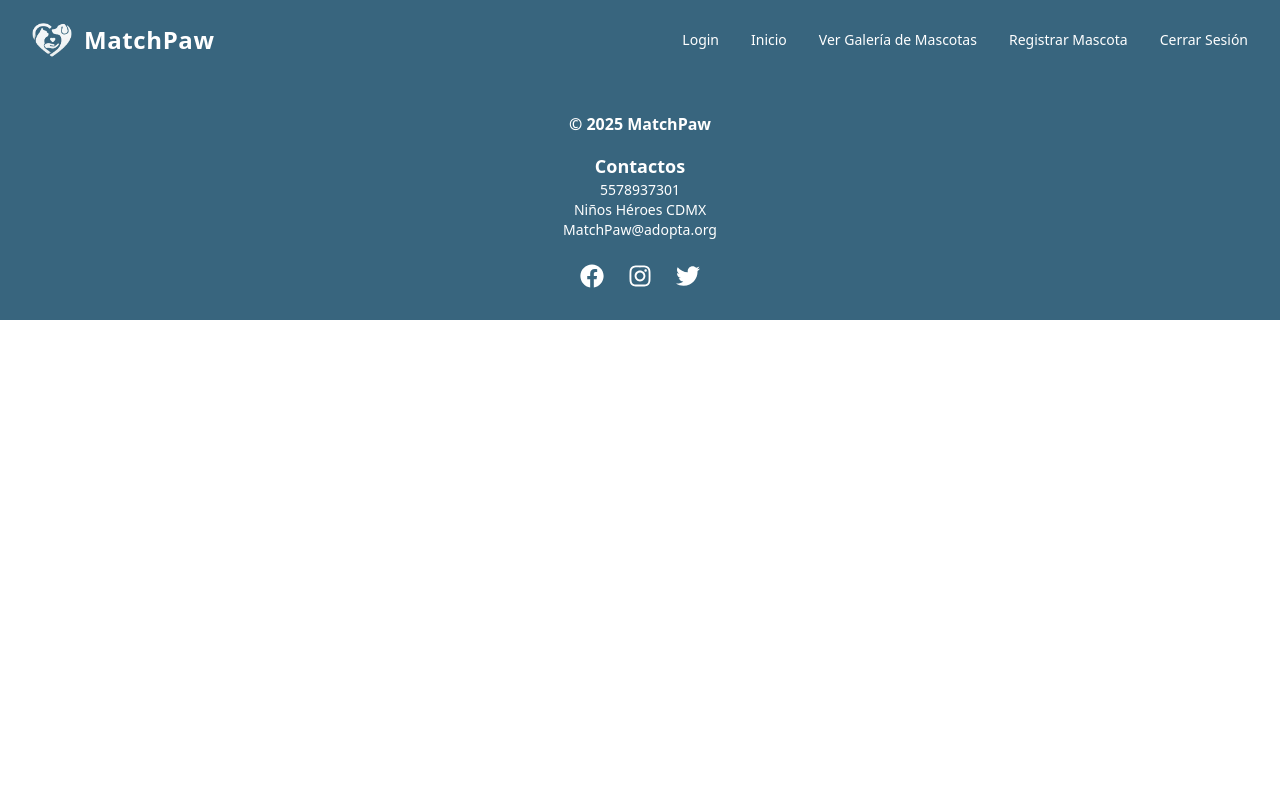
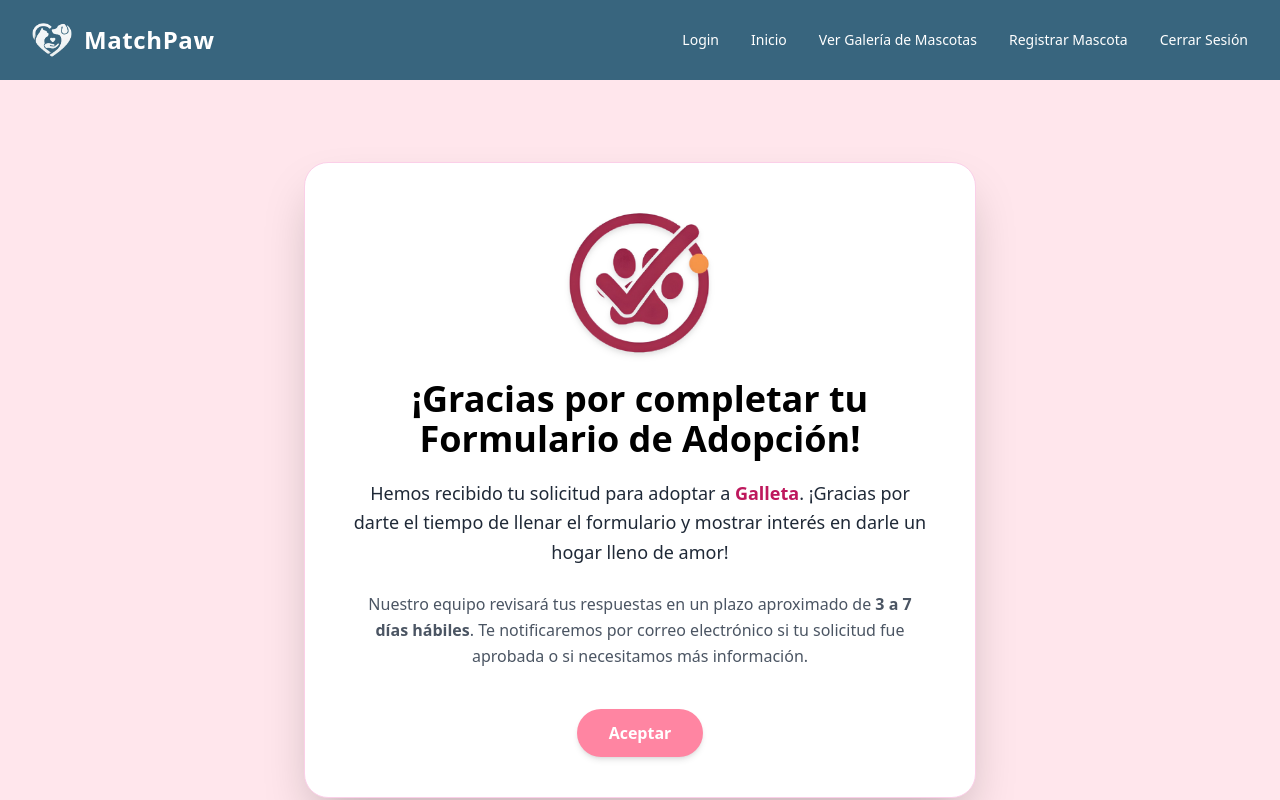
Before and after one commit to andreauxue/AdoptaMascota, a React (Vite) app in the folder Aplicacion/frontend/: page /formulario-recibido in a window 1280 px wide. Shown: the top 800 px of the page. Built offline with nearby package versions, Linux system fonts and the light colour scheme.

Commit message:
pantalla de Formulario de Adopción recibido

```diff
--- a/Aplicacion/frontend/src/App.jsx
+++ b/Aplicacion/frontend/src/App.jsx
@@ -9,7 +9,7 @@ import Login from "./pages/Login";
 import Register from "./pages/Register";
 import DetallesMascota from "./pages/DetallesMascota";
 import FormularioAdopcion from "./pages/FormularioAdopcion";
-
+import FormularioRecibido from "./pages/FormularioRecibido";
 
 export default function App() {
   return (
@@ -26,6 +26,7 @@ export default function App() {
             <Route path="/register" element={<Register/>}/>
             <Route path="/mascota/galleta" element={<DetallesMascota />} />
             <Route path="/formulario-adopcion" element={<FormularioAdopcion />} />
+            <Route path="/formulario-recibido" element={<FormularioRecibido />} />
           </Routes>
         </main>
 
--- a/Aplicacion/frontend/src/pages/FormularioAdopcion.jsx
+++ b/Aplicacion/frontend/src/pages/FormularioAdopcion.jsx
@@ -1,7 +1,9 @@
 import { useState } from "react";
+import { useNavigate } from "react-router-dom"; // <-- Importa esto
 import logoRosa from "../assets/logoRosa.png";
 
-export default function AdoptionForm() {
+export default function FormularioAdopcion() {
+  const navigate = useNavigate(); // <-- Crea la función para redirigir
   const [formData, setFormData] = useState({
     razon: "",
     vivienda: "",
@@ -12,21 +14,18 @@ export default function AdoptionForm() {
 
   const handleChange = (e) => {
     const { name, value } = e.target;
-
-    setFormData({
-      ...formData,
-      [name]: value,
-    });
+    setFormData({ ...formData, [name]: value });
   };
 
   const handleSubmit = (e) => {
     e.preventDefault();
 
-    console.log("Formulario de Adopción:");
-    console.log(formData);
+    console.log("Formulario de Adopción:", formData);
 
-    alert("Formulario enviado :D");
+    // Aquí reemplazamos el alert por navegar a la otra página
+    navigate("/formulario-recibido"); // <-- Redirige a tu pantalla de gracias
 
+    // Opcional: si quieres limpiar el formulario
     setFormData({
       razon: "",
       vivienda: "",
@@ -45,11 +44,7 @@ export default function AdoptionForm() {
         {/* Encabezado */}
         <div className="flex flex-col items-center mb-10">
           <img src={logoRosa} alt="MatchPaw Logo" className="w-40 mb-4 drop-shadow-md" />
-
-          <h1 className="text-4xl font-bold text-[#000000] text-center">
-            Formulario de Adopción
-          </h1>
-
+          <h1 className="text-4xl font-bold text-black text-center">Formulario de Adopción</h1>
           <p className="mt-4 max-w-xl text-center text-gray-700 text-base leading-relaxed">
             Queremos conocerte un poco más para asegurar una adopción responsable.
           </p>
@@ -71,7 +66,7 @@ export default function AdoptionForm() {
               placeholder="Escribe tu respuesta..."
               className="w-full border border-pink-200 rounded-xl p-3 shadow-sm focus:ring-2 focus:ring-pink-300"
               required
-            ></textarea>
+            />
           </div>
 
           {/* Pregunta 2 */}
@@ -87,7 +82,7 @@ export default function AdoptionForm() {
               placeholder="Describe el espacio donde vivirá..."
               className="w-full border border-pink-200 rounded-xl p-3 shadow-sm focus:ring-2 focus:ring-pink-300"
               required
-            ></textarea>
+            />
           </div>
 
           {/* Pregunta 3 */}
@@ -103,10 +98,10 @@ export default function AdoptionForm() {
               placeholder="Comparte tu experiencia..."
               className="w-full border border-pink-200 rounded-xl p-3 shadow-sm focus:ring-2 focus:ring-pink-300"
               required
-            ></textarea>
+            />
           </div>
 
-          {/* Pregunta 4 — AHORA ABIERTA */}
+          {/* Pregunta 4 */}
           <div>
             <label className="block font-semibold text-pink-700 mb-1">
               4. ¿Puedes cubrir gastos veterinarios y de cuidado?
@@ -119,7 +114,7 @@ export default function AdoptionForm() {
               placeholder="Escribe tu respuesta..."
               className="w-full border border-pink-200 rounded-xl p-3 shadow-sm focus:ring-2 focus:ring-pink-300"
               required
-            ></textarea>
+            />
           </div>
 
           {/* Pregunta 5 */}
@@ -135,7 +130,7 @@ export default function AdoptionForm() {
               placeholder="Cuéntanos un poco de ti..."
               className="w-full border border-pink-200 rounded-xl p-3 shadow-sm focus:ring-2 focus:ring-pink-300"
               required
-            ></textarea>
+            />
           </div>
 
           {/* Botón Enviar */}
--- /dev/null
+++ b/Aplicacion/frontend/src/pages/FormularioRecibido.jsx
@@ -0,0 +1,51 @@
+import { useNavigate } from "react-router-dom";
+import logoRecibido from "../assets/FormularioRecibido.png";
+
+export default function FormularioRecibido() {
+  const navigate = useNavigate();
+
+  const handleAceptar = () => {
+    // El botón "Aceptar" redirige a la Galería de mascotas
+    navigate("/galeria");
+  };
+
+  return (
+    <div className="min-h-screen bg-[#FFE6EC] p-10 flex justify-center items-center">
+      <div className="bg-white w-full max-w-2xl rounded-3xl shadow-2xl border border-pink-200 p-10 text-center">
+
+        {/* Logo y título */}
+        <div className="flex flex-col items-center mb-10">
+          <img
+            src={logoRecibido}
+            alt="MatchPaw Logo"
+            className="w-40 drop-shadow-md mb-4"
+          />
+
+          <h1 className="text-4xl font-bold text-black">
+            ¡Gracias por completar tu Formulario de Adopción!
+          </h1>
+
+          <p className="mt-5 max-w-xl text-gray-800 text-lg leading-relaxed">
+            Hemos recibido tu solicitud para adoptar a <span className="font-semibold text-pink-700">Galleta</span>.
+            ¡Gracias por darte el tiempo de llenar el formulario y mostrar interés en darle un hogar lleno de amor!
+          </p>
+
+          <p className="mt-6 max-w-xl text-gray-600 text-base leading-relaxed">
+            Nuestro equipo revisará tus respuestas en un plazo aproximado de <span className="font-semibold">3 a 7 días hábiles</span>.
+            Te notificaremos por correo electrónico si tu solicitud fue aprobada o si necesitamos más información.
+          </p>
+        </div>
+
+        {/* Botón Aceptar */}
+        <div className="mt-10 flex justify-center">
+          <button
+            onClick={handleAceptar}
+            className="px-8 py-3 bg-[#ff85a2] hover:bg-[#ff6c8f] text-white font-bold rounded-full shadow-md transition active:scale-95"
+          >
+            Aceptar
+          </button>
+        </div>
+      </div>
+    </div>
+  );
+}
```
Also changed, not shown: Aplicacion/frontend/src/assets/FormularioRecibido.png (added).
